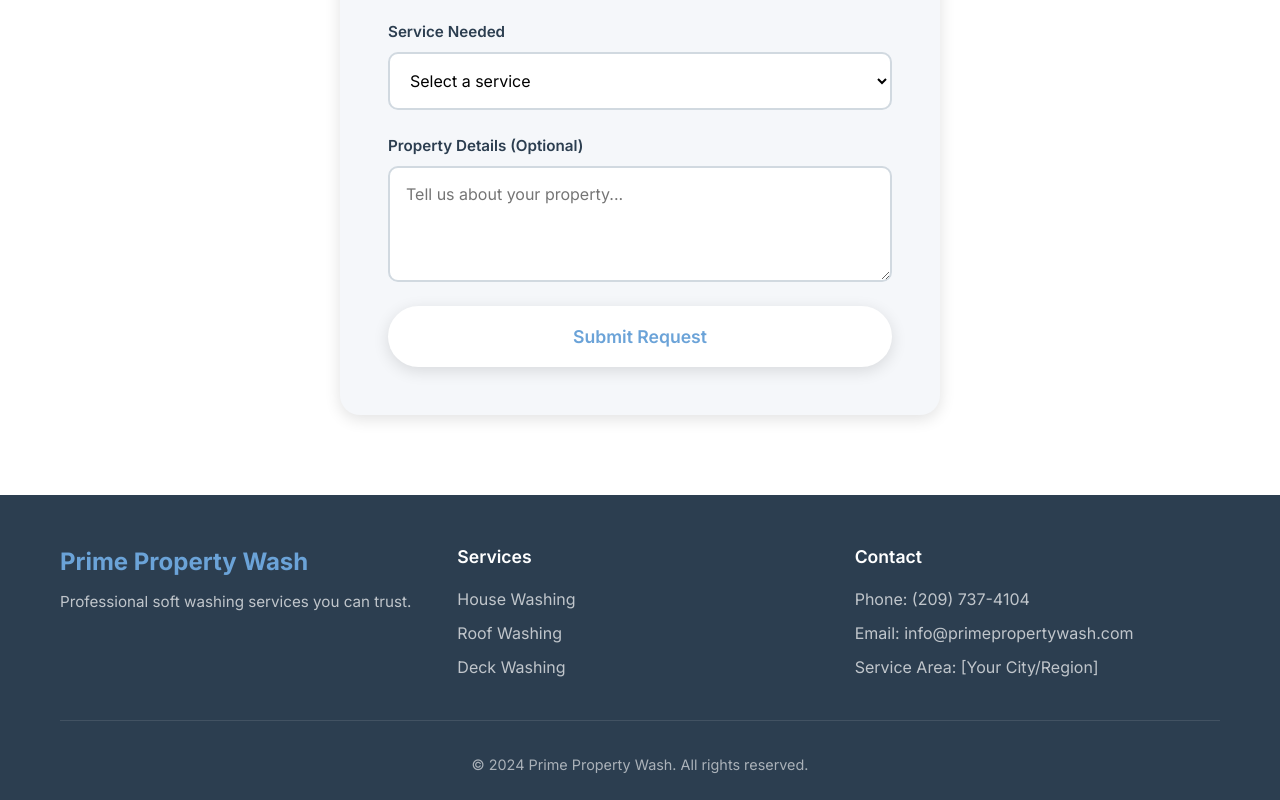
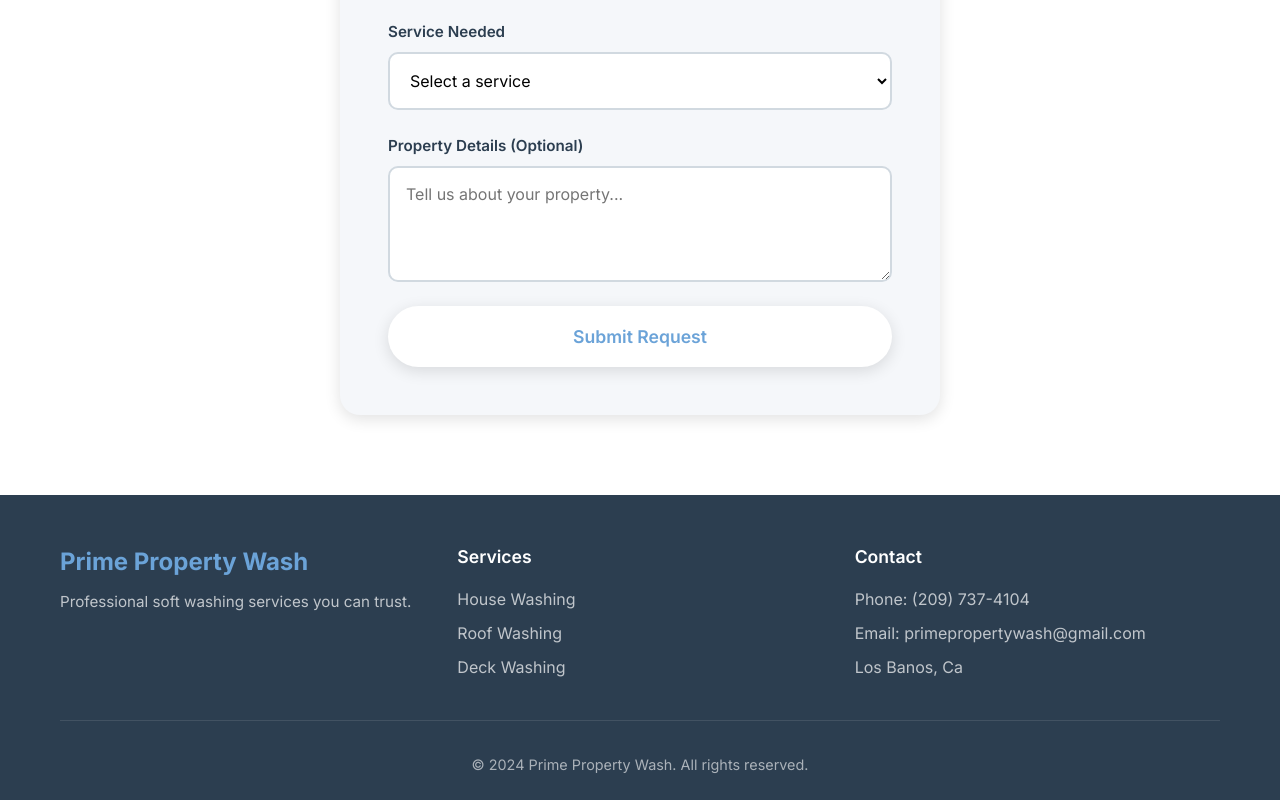
Before and after one commit to valora-automation/primepropertywash, a plain HTML site: page index.html in a window 1280 px wide. Shown: the part 4544-5344 px from the top of the page. Drawn offline with Linux system fonts and the light colour scheme.

Commit message:
Update index.html

```diff
--- a/index.html
+++ b/index.html
@@ -287,8 +287,8 @@
                     <h4>Contact</h4>
                     <ul class="footer-contact">
                         <li>Phone: (209) 737-4104</li>
-                        <li>Email: info@primepropertywash.com</li>
-                        <li>Service Area: [Your City/Region]</li>
+                        <li>Email: primepropertywash@gmail.com</li>
+                        <li>Los Banos, Ca</li>
                     </ul>
                 </div>
             </div>
```
